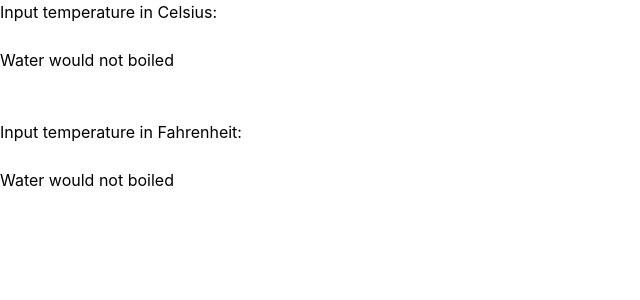
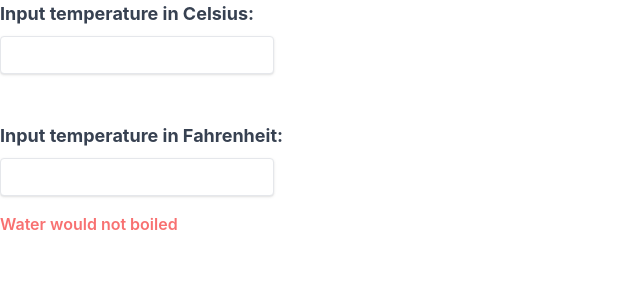
Before and after one commit to mahfuz68/reactoVite, a React (Vite) app: page / in a window 1280 px wide. Shown: the top 300 px of the page, without its empty margins (0-640 px from the left). Built offline with nearby package versions, Linux system fonts and the light colour scheme.

Commit message:
this is first commit

```diff
--- a/src/component/BoilingVerdict.jsx
+++ b/src/component/BoilingVerdict.jsx
@@ -1,11 +1,6 @@
 export default function BoilingVerdict({ celsius = 0 }) {
   if (celsius >= 100) {
-    return <p>The water would boiled!</p>;
+    return <p className="mt-4 text-blue-400 font-semibold">The water would boiled!</p>;
   }
-
-  return (
-    <div>
-      <p>Water would not boiled</p>
-    </div>
-  );
+  return <p className="mt-4 text-red-400 font-semibold">Water would not boiled</p>;
 }
--- a/src/component/Button.jsx
+++ b/src/component/Button.jsx
@@ -19,6 +19,7 @@ export default class Button extends Component {
     }
     return (
       <>
+
         <button
           className="px-2 py-1 flex items-center mx-auto capitalize border-dotted border-red-200 border-4"
           onClick={() => change(local)}
@@ -31,6 +32,7 @@ export default class Button extends Component {
 
         <div className="text-center text-3xl mt-4 capitalize">
           {show && 'hello '}
+          <span className="text-3xl text-red-300">Hello world!</span>
         </div>
       </>
     );
--- a/src/component/Calculator.jsx
+++ b/src/component/Calculator.jsx
@@ -1,15 +1,27 @@
 import React, { Component } from 'react';
+import { convert, toCelsius, toFahrenheit } from '../lib/Converter';
+import BoilingVerdict from './BoilingVerdict';
 import TemperatureInput from './TemperatureInput';
 
 export default class Calculator extends Component {
+  state = { temperature: '', scale: 'c' };
+
+  onChangeHandler = (e, scale) => {
+    this.setState({ temperature: e.target.value, scale });
+  };
+
   render() {
+    const { temperature, scale } = this.state;
+    const Celsius = scale === 'f' ? convert(temperature, toCelsius) : temperature;
+    const Fahrenheit = scale === 'c' ? convert(temperature, toFahrenheit) : temperature;
     return (
       <>
-        <TemperatureInput scale="c" />
+        <TemperatureInput scale="c" temperature={Celsius} onChangeHandler={this.onChangeHandler} />
         <br />
         <br />
 
-        <TemperatureInput scale="f" />
+        <TemperatureInput scale="f" temperature={Fahrenheit} onChangeHandler={this.onChangeHandler} />
+        <BoilingVerdict celsius={parseFloat(Celsius)} />
       </>
     );
   }
--- a/src/component/TemperatureInput.jsx
+++ b/src/component/TemperatureInput.jsx
@@ -1,41 +1,27 @@
 /* eslint-disable no-unused-vars */
-import React, { Component } from 'react';
-import BoilingVerdict from './BoilingVerdict';
-
 const scaleName = {
   c: 'Celsius',
   f: 'Fahrenheit',
 };
 
-export default class TemperatureInput extends Component {
-  state = { temperature: '' };
+export default function TemperatureInput({ temperature, onChangeHandler, scale }) {
+  return (
 
-  onChangeHandler = (e) => {
-    this.setState({ temperature: e.target.value });
-  };
-
-  render() {
-    const { temperature } = this.state;
-    const { scale } = this.props;
-    return (
-      <>
-        <fieldset>
-          <legend>
+    <fieldset className=" ">
+      <legend className="block text-lg text-gray-700  font-bold mb-2">
         Input temperature in
         {' '}
         {scaleName[scale]}
         :
       </legend>
       <input
+        className="shadow appearance-none border rounded w-38 py-2 px-3 text-gray-700 leading-tight focus:outline-none focus:shadow-outline"
         type="text"
         name=""
         id=""
         value={temperature}
-            onChange={this.onChangeHandler}
+        onChange={(e) => onChangeHandler(e, scale)}
       />
     </fieldset>
-        <BoilingVerdict celsius={parseFloat(temperature)} />
-      </>
   );
 }
-}
--- /dev/null
+++ b/src/lib/Converter.js
@@ -0,0 +1,17 @@
+export function toCelsius(fahrenheit) {
+  return ((fahrenheit - 32) * 5) / 9;
+}
+
+export function toFahrenheit(celsius) {
+  return (celsius * 9) / 5 + 32;
+}
+
+export function convert(temperature, convertTo) {
+  const input = parseFloat(temperature);
+  if (Number.isNaN(input)) {
+    return '';
+  }
+  const output = convertTo(input);
+  const rounded = Math.round(output * 1000) / 1000;
+  return rounded;
+}
--- a/tailwind.config.js
+++ b/tailwind.config.js
@@ -1,5 +1,5 @@
 module.exports = {
-  content: ["./index.html", "./src/**/*.{vue,js,ts,jsx,tsx}"],
+  content: ['./index.html', './src/**/*.{vue,js,ts,jsx,tsx}'],
   theme: {
     extend: {},
   },
--- /dev/null
+++ b/test.js
@@ -0,0 +1,4 @@
+const number = [5, 10, 15, 20, 25];
+const result = number.slice(3, -1);
+
+console.log(result);
```
Also changed, not shown: .eslintrc.js. Lines whose indentation alone changed are shown as unchanged.
